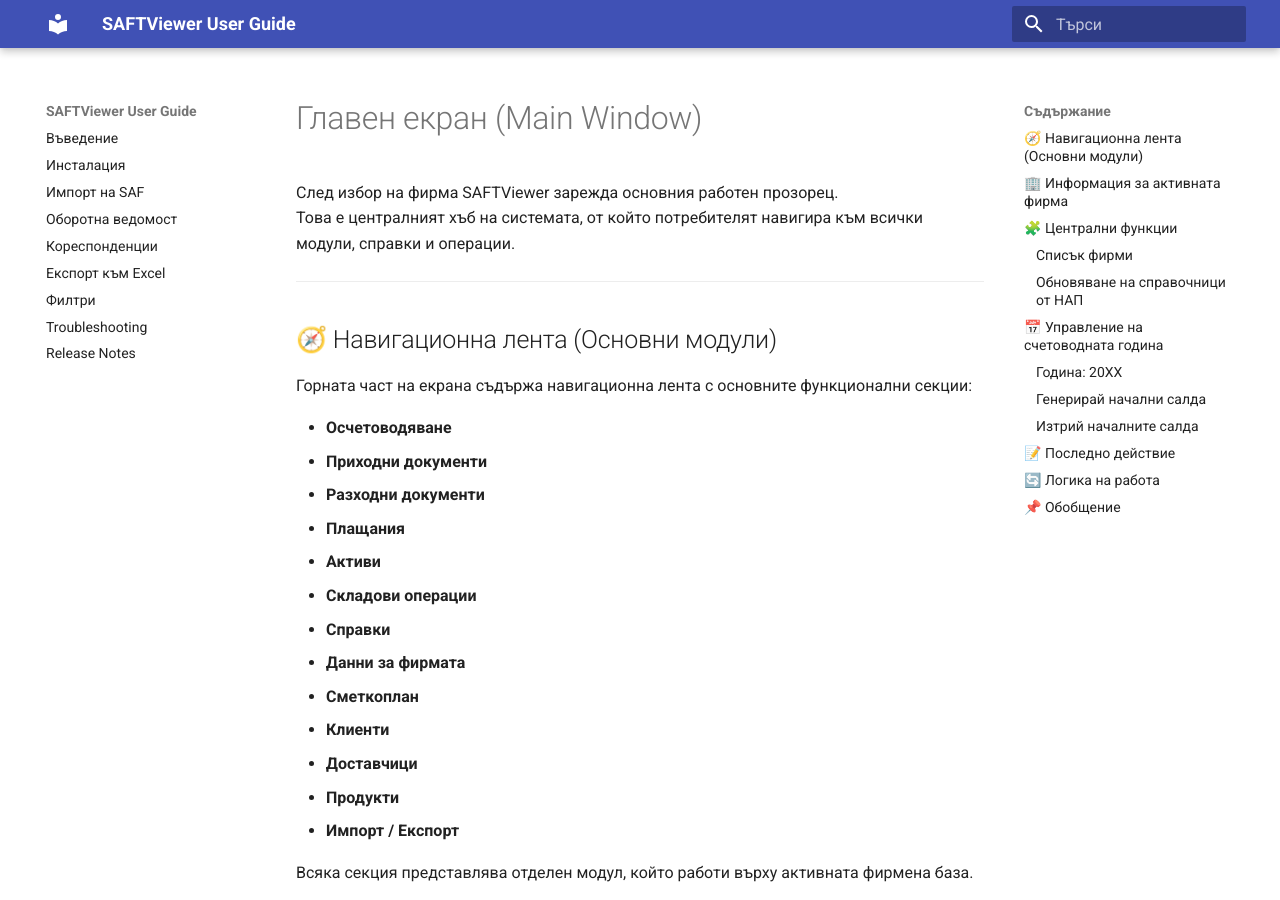
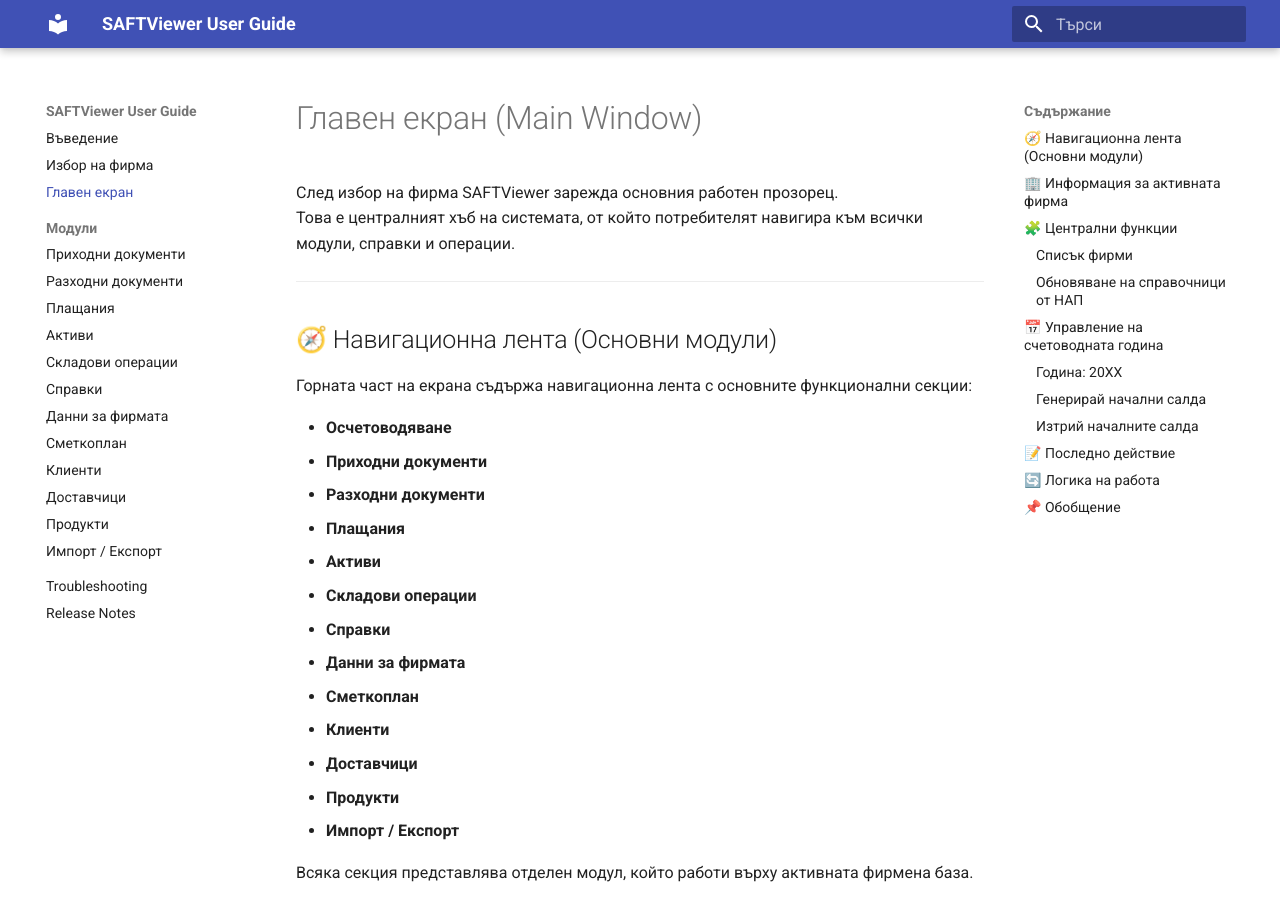
Before and after one commit to teodorval/saftviewer-docs, an MkDocs documentation site: the page built from docs/main-window.md, in a window 1280 px wide and 900 px high. Built offline with MkDocs 1.6.1 and Material for MkDocs 9.7.7, drawn with Linux system fonts in a browser that asks for light colours.

Commit message:
Update navigation structure in mkdocs.yml

```diff
--- a/mkdocs.yml
+++ b/mkdocs.yml
@@ -32,11 +32,22 @@ markdown_extensions:
 
 nav:
   - Въведение: index.md
-  - Инсталация: installation.md
-  - Импорт на SAF: import-saft.md
-  - Оборотна ведомост: trial-balance.md
-  - Кореспонденции: corresponding-accounts.md
-  - Експорт към Excel: excel-export.md
-  - Филтри: filters.md
+  - Избор на фирма: firm-selection.md
+  - Главен екран: main-window.md
+
+  - Модули:
+      - Приходни документи: incoming-documents.md
+      - Разходни документи: outgoing-documents.md
+      - Плащания: payments.md
+      - Активи: assets.md
+      - Складови операции: warehouse.md
+      - Справки: reports.md
+      - Данни за фирмата: company-data.md
+      - Сметкоплан: chart-of-accounts.md
+      - Клиенти: clients.md
+      - Доставчици: suppliers.md
+      - Продукти: products.md
+      - Импорт / Експорт: import-export.md
+
   - Troubleshooting: troubleshooting.md
   - Release Notes: release-notes.md
```
